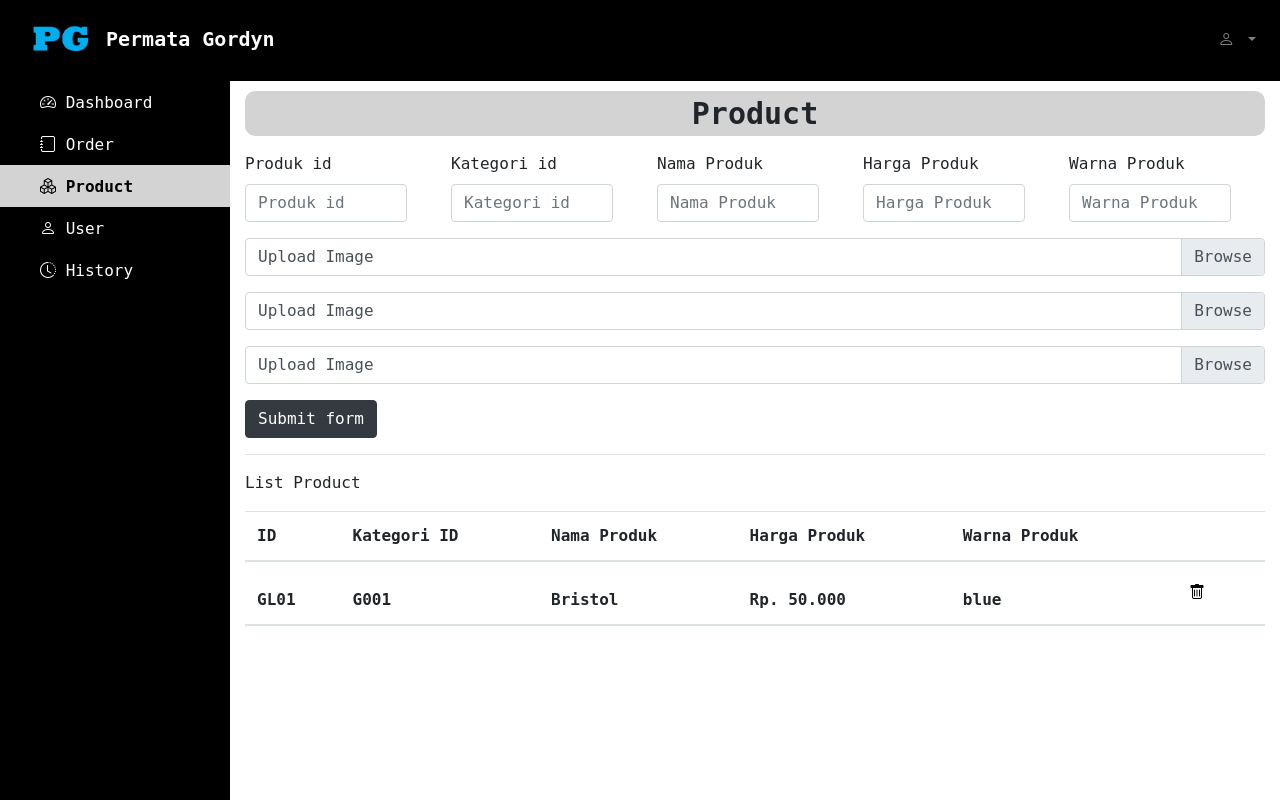
After one commit to StevanGianevan/Permata_gordyn, a PHP site: page /ADMIN/product.html in a window 1280 px wide. The commit adds this page. Run offline with PHP 8.4, Linux system fonts and the light colour scheme; lists and menus that the app fills with data are empty.

Commit message:
admin page added

```diff
--- /dev/null
+++ b/ADMIN/product.html
@@ -0,0 +1,171 @@
+<!DOCTYPE html>
+<html lang="en">
+
+<head>
+  <meta charset="UTF-8">
+  <meta http-equiv="X-UA-Compatible" content="IE=edge">
+  <meta name="viewport" content="width=device-width, initial-scale=1.0">
+  <link rel="stylesheet" href="../CSS/style-admin.css">
+  <link rel="stylesheet" href="https://cdn.jsdelivr.net/npm/bootstrap@4.1.3/dist/css/bootstrap.min.css"
+    integrity="sha384-MCw98/SFnGE8fJT3GXwEOngsV7Zt27NXFoaoApmYm81iuXoPkFOJwJ8ERdknLPMO" crossorigin="anonymous">
+  <link rel="stylesheet" href="https://use.fontawesome.com/releases/v5.15.4/css/all.css"
+    integrity="sha384-DyZ88mC6Up2uqS4h/KRgHuoeGwBcD4Ng9SiP4dIRy0EXTlnuz47vAwmeGwVChigm" crossorigin="anonymous" />
+  <script src="https://code.jquery.com/jquery-3.3.1.slim.min.js"
+    integrity="sha384-q8i/X+965DzO0rT7abK41JStQIAqVgRVzpbzo5smXKp4YfRvH+8abtTE1Pi6jizo"
+    crossorigin="anonymous"></script>
+  <script src="https://cdn.jsdelivr.net/npm/popper.js@1.14.3/dist/umd/popper.min.js"
+    integrity="sha384-ZMP7rVo3mIykV+2+9J3UJ46jBk0WLaUAdn689aCwoqbBJiSnjAK/l8WvCWPIPm49"
+    crossorigin="anonymous"></script>
+  <script src="https://cdn.jsdelivr.net/npm/bootstrap@4.1.3/dist/js/bootstrap.min.js"
+    integrity="sha384-ChfqqxuZUCnJSK3+MXmPNIyE6ZbWh2IMqE241rYiqJxyMiZ6OW/JmZQ5stwEULTy"
+    crossorigin="anonymous"></script>
+  <link rel="stylesheet" href="https://cdn.jsdelivr.net/npm/bootstrap-icons@1.8.1/font/bootstrap-icons.css">
+  <title>Permata Gordyn | Admin Page</title>
+</head>
+
+<body>
+  <!--Header-->
+  <div class="header">
+    <nav class="navbar navbar-expand-lg navbar-dark py-3">
+      <a class="navbar-brand" href="#"><img src="../Image/Logo.png" class="px-3" width="90px" height="auto">Permata
+        Gordyn</a>
+      <button class="navbar-toggler" type="button" data-toggle="collapse" data-target="#navbarSupportedContent"
+        aria-controls="navbarSupportedContent" aria-expanded="false" aria-label="Toggle navigation">
+        <span class="navbar-toggler-icon"></span>
+      </button>
+      <div class="collapse navbar-collapse" id="navbarSupportedContent">
+        <ul class="navbar-nav ml-auto">
+          <li class="nav-item dropdown">
+            <a class="nav-link dropdown-toggle" href="#" id="navbarDropdown" role="button" data-toggle="dropdown"
+              aria-haspopup="true" aria-expanded="false">
+              <i class="bi bi-person"></i>
+            </a>
+            <div class="dropdown-menu dropdown-menu-right" aria-labelledby="navbarDropdown">
+              <a class="dropdown-item" href="#">Action</a>
+              <a class="dropdown-item" href="#">Another action</a>
+              <div class="dropdown-divider"></div>
+              <a class="dropdown-item" href="#">Something else here</a>
+            </div>
+          </li>
+        </ul>
+      </div>
+    </nav>
+  </div>
+
+  <!-- sidebar -->
+  <div class="row" id="body-row">
+    <div id="sidebar-container" class="sidebar-expanded d-none d-md-block">
+      <ul class="list-group">
+        <li>
+          <a href="dashboard.html"><i class="bi bi-speedometer2"></i> Dashboard</a>
+        </li>
+        <li>
+          <a href="order.html"><i class="bi bi-journal"></i> Order</a>
+        </li>
+        <li class="active">
+          <a href="product.html"><i class="bi bi-boxes"></i> Product</a>
+        </li>
+        <li>
+          <a href="user.html"><i class="bi bi-person"></i> User</a>
+        </li>
+        <li>
+          <a href="history.html"><i class="bi bi-clock-history"></i> History</a>
+        </li>
+      </ul>
+    </div>
+
+    <div class="col" id="body-col">
+      <div class="box">
+        <p>Product</p>
+      </div>
+      <div class="form-row">
+        <div class="col-md-2 mb-3 mr-auto">
+          <label for="validationTooltip01">Produk id</label>
+          <input type="text" class="form-control ID"  id="validationTooltip01" placeholder="Produk id" required>
+        </div>
+        <div class="col-md-2 mb-3 mr-auto">
+          <label for="validationTooltip01">Kategori id</label>
+          <input type="text" class="form-control kategori_id"  id="validationTooltip02" placeholder="Kategori id" required>
+        </div>
+        <div class="col-md-2 mb-3 mr-auto">
+          <label for="validationTooltip01">Nama Produk</label>
+          <input type="text" class="form-control nama_produk"  id="validationTooltip03" placeholder="Nama Produk" required>
+        </div>
+        <div class="col-md-2 mb-3 mr-auto">
+          <label for="validationTooltip02">Harga Produk</label>
+          <input type="text" class="form-control harga_produk"  id="validationTooltip04" placeholder="Harga Produk" required>
+        </div>
+        <div class="col-md-2 mb-3 mr-auto">
+          <label for="validationTooltip02">Warna Produk</label>
+          <input type="text" class="form-control warna_produk"  id="validationTooltip04" placeholder="Warna Produk" required>
+        </div>
+      </div>
+      <div class="form-row mb-3">
+        <div class="col">
+          <div class="custom-file">
+            <input type="file" class="custom-file-input" id="customFile">
+            <label class="custom-file-label" for="customFile">Upload Image</label>
+          </div>
+        </div>
+      </div>
+      <div class="form-row mb-3">
+        <div class="col">
+          <div class="custom-file">
+            <input type="file" class="custom-file-input" id="customFile">
+            <label class="custom-file-label" for="customFile">Upload Image</label>
+          </div>
+        </div>
+      </div>
+      <div class="form-row mb-3">
+        <div class="col">
+          <div class="custom-file">
+            <input type="file" class="custom-file-input" id="customFile">
+            <label class="custom-file-label" for="customFile">Upload Image</label>
+          </div>
+        </div>
+      </div>
+      <button class="addproductbtn btn btn-dark">Submit form</button>
+      <hr />
+      <table class="table">
+        <p>List Product</p>
+        <thead>
+          <tr>
+            <th>ID</th>
+            <th>Kategori ID</th>
+            <th>Nama Produk</th>
+            <th>Harga Produk</th>
+            <th>Warna Produk</th>
+            <th></th>
+          </tr>
+          <tr>
+            <th>GL01</th>
+            <th>G001</th>
+            <th>Bristol</th>
+            <th>Rp. 50.000</th>
+            <th>blue</th>
+            <th><button class="btn" style="background-color: white;"><i class="bi bi-trash"></i></button></th>
+          </tr>
+        </thead>
+      </table>
+    </div>
+  </div>
+
+  <script type="text/javascript">
+    jQuery(document).ready(function () {
+        $('.addproductbtn').on('click',function(event){
+            var str1 = $(".ID").val();
+            var str2 = $(".kategori_id").val();
+            var str3 = $(".nama_produk").val();
+            var str4 = $(".harga_produk").val();
+            var str5 = $(".warna_produk").val();
+            console.log(str1);
+            console.log(str2);
+            console.log(str3);
+            console.log(str4);
+            console.log(str5);
+            // window.location.href = "productdetail.html";
+        })
+    });
+</script>
+</body>
+</html>
--- /dev/null
+++ b/CSS/style-admin.css
@@ -0,0 +1,78 @@
+* {
+    font-family: monospace;
+}
+
+.header {
+    background-color: black;
+    font-weight: 600;
+    transition: 0.3s;
+}
+
+.nav-item .nav-link a i {
+    color: white;
+}
+
+.dropdown-menu a:hover {
+    color: white;
+    background-color: black;
+}
+
+
+/* sidebar */
+#body-row {
+    margin-left: 0;
+    margin-right: 0;
+}
+
+
+#sidebar-container {
+    min-height: calc(100vh - 80.59px);
+    background-color: rgb(0, 0, 0);
+    padding: 0;
+}
+
+.sidebar-expanded {
+    width: 230px;
+}
+
+.sidebar-collapsed {
+    width: 60px;
+}
+
+#sidebar-container .list-group li{
+    padding: 10px;
+    height: 42px;
+}
+
+#sidebar-container .list-group a{
+    padding-left: 30px;
+    background-color: rgb(0, 0, 0);
+    color: white;
+    text-decoration: none;
+}
+
+#sidebar-container .list-group .active {
+    background-color: lightgrey;
+}
+#sidebar-container .list-group .active a{
+    background-color: lightgrey;
+    color: black;
+    font-weight: 800;
+}
+
+
+/* dashboard kontent */
+#body-col{
+    margin-top: 10px;
+}
+
+.box {
+    border-radius: 10px;
+    background-color: lightgrey;
+}
+
+.box p{
+    text-align: center;
+    font-weight: 600;
+    font-size: 30px;
+}
```
Also changed, not shown: ADMIN/dashboard.html (added, +157 -0 lines), ADMIN/history.html (added, +88 -0 lines), ADMIN/order.html (added, +86 -0 lines), ADMIN/user.html (added, +108 -0 lines), CSS/style.css (+7 -1 lines), HTML/home.html (+11 -12 lines).
